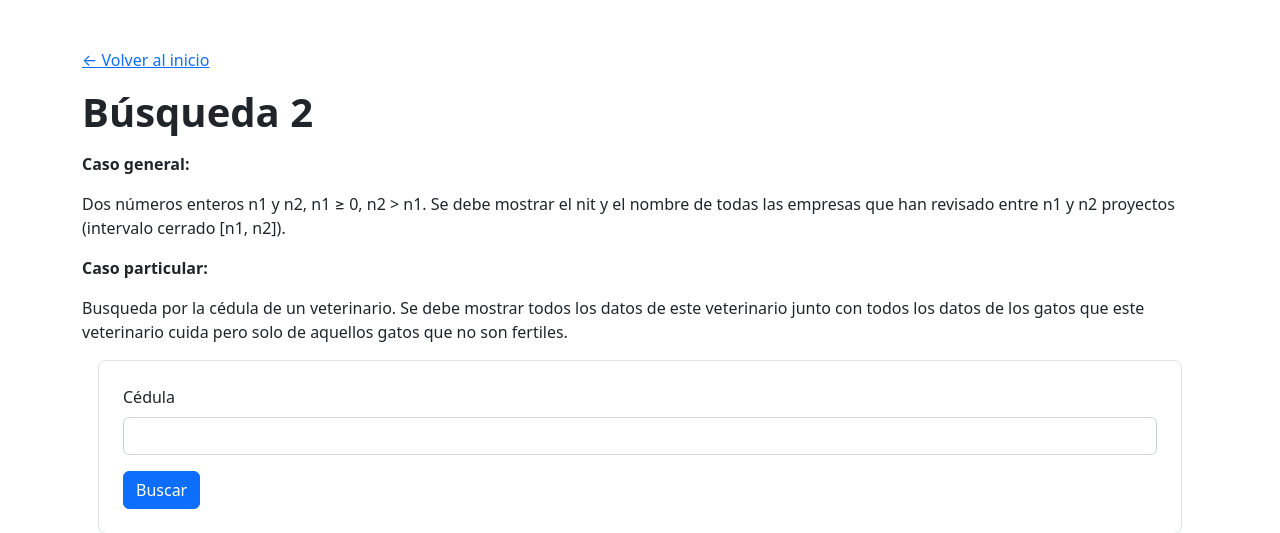
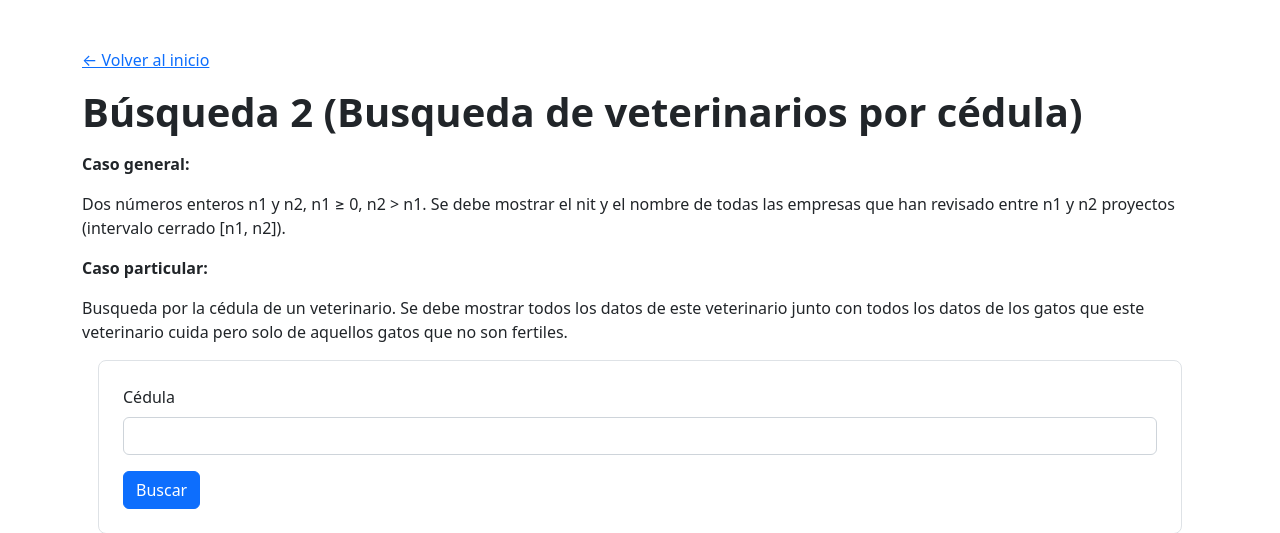
Before and after one commit to CarlosYazid/Trabajo-Bases-de-datos, a PHP site: page /busqueda/busqueda2.php in a window 1280 px wide. Shown: the top 533 px of the page. Run offline with PHP 8.4, Linux system fonts and the light colour scheme.

Commit message:
Change title to include veterinarian search context
Updated the title to specify the search context.

```diff
--- a/busqueda/busqueda2.php
+++ b/busqueda/busqueda2.php
@@ -3,7 +3,7 @@ include "../includes/header.php";
 ?>
 
 <!-- TÍTULO. Cambiarlo, pero dejar especificada la analogía -->
-<h1 class="mt-3 fw-bold">Búsqueda 2</h1>
+<h1 class="mt-3 fw-bold">Búsqueda 2 (Busqueda de veterinarios por cédula)</h1>
 
 <p class="mt-3 fw-bold">Caso general:</p>
     Dos números enteros n1 y n2, n1 ≥ 0, n2 > n1. Se debe mostrar el nit y el
```
